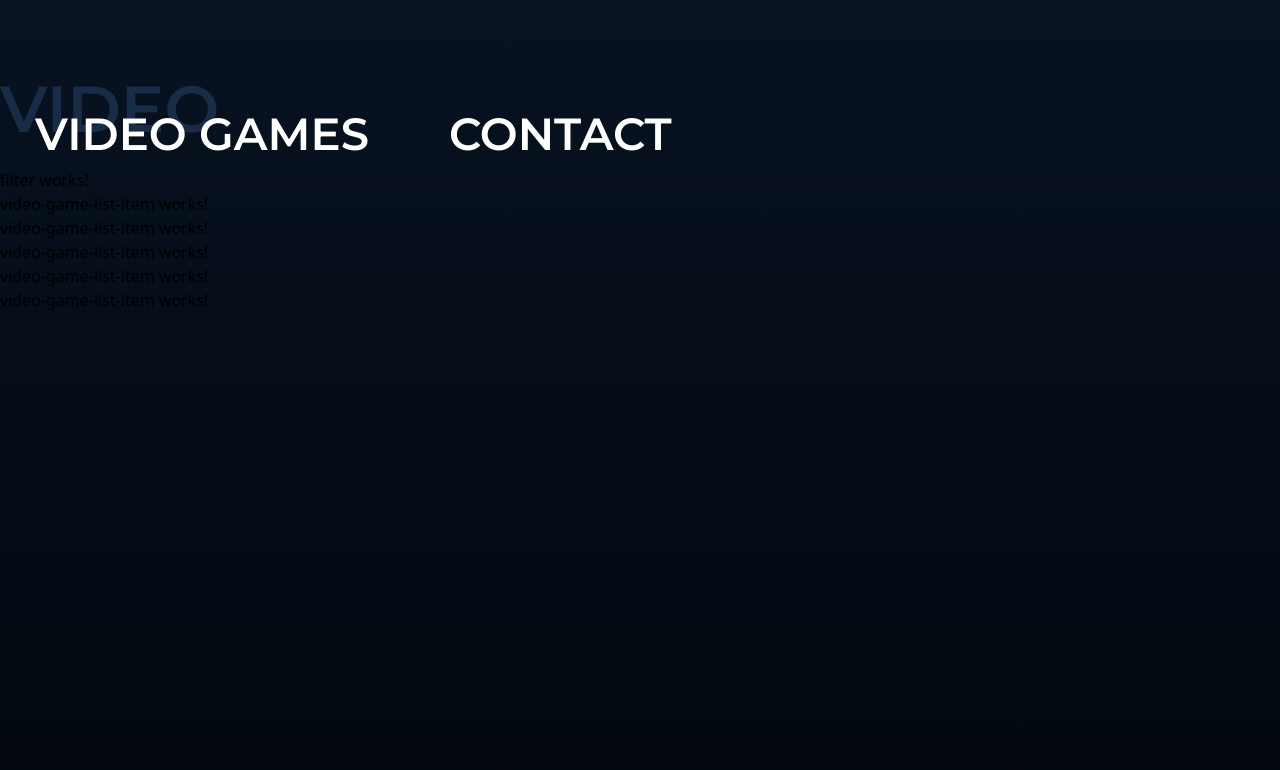
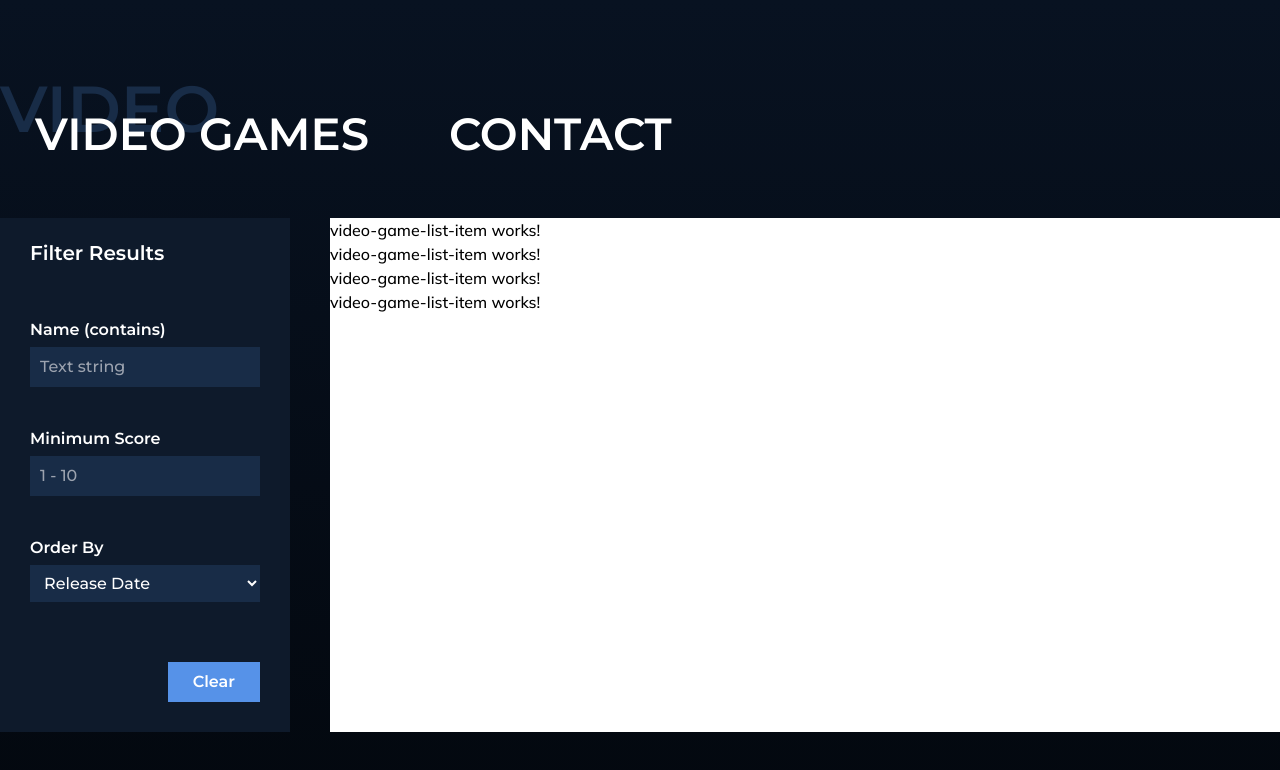
Before and after one commit to timewn1/angular-test, an Angular app: page / in a window 1280 px wide. Shown: the top 770 px of the page. Built offline with nearby package versions, Linux system fonts and the light colour scheme.

Commit message:
feat: complete filter box ui

```diff
--- a/src/app/layout/navbar/navbar.component.html
+++ b/src/app/layout/navbar/navbar.component.html
@@ -1,4 +1,4 @@
-<nav class="pt-100">
+<nav class="pt-100 pb-50">
   <div class="container">
     <ul class="flex font-montserrat font-medium text-45 uppercase px-35">
       <li class="relative mr-80" *ngFor="let item of navItems" [routerLink]="item.route">
--- a/src/app/pages/video-games/filter/filter.component.html
+++ b/src/app/pages/video-games/filter/filter.component.html
@@ -1 +1,26 @@
-<p>filter works!</p>
+<div class="bg-thick px-30 pt-20 pb-30">
+  <h4 class="font-montserrat text-20 text-white font-medium mb-50">Filter Results</h4>
+  <form class="text-white">
+    <div class="form-group mb-40">
+      <label for="name">Name (contains)</label>
+      <input type="text" id="name" class="form-control" placeholder="Text string" />
+    </div>
+    <div class="form-group mb-40">
+      <label for="score">Minimum Score</label>
+      <input type="text" id="score" class="form-control" placeholder="1 - 10" />
+    </div>
+
+    <div class="form-group mb-60">
+      <label for="order">Order By</label>
+      <select id="order" class="form-control">
+        <option>Release Date</option>
+        <option>Score</option>
+        <option>Name</option>
+      </select>
+    </div>
+
+    <div class="flex justify-end">
+      <button class="btn-primary">Clear</button>
+    </div>
+  </form>
+</div>
--- a/src/app/pages/video-games/video-games.component.html
+++ b/src/app/pages/video-games/video-games.component.html
@@ -1,10 +1,13 @@
 <section class="container">
-  <app-filter></app-filter>
-  <div>
-    <app-video-game-list-item></app-video-game-list-item>
-    <app-video-game-list-item></app-video-game-list-item>
-    <app-video-game-list-item></app-video-game-list-item>
-    <app-video-game-list-item></app-video-game-list-item>
-    <app-video-game-list-item></app-video-game-list-item>
+  <div class="grid grid-cols-8 gap-x-40">
+    <div class="col-span-2">
+      <app-filter></app-filter>
+    </div>
+    <div class="col-span-6 bg-white">
+      <app-video-game-list-item></app-video-game-list-item>
+      <app-video-game-list-item></app-video-game-list-item>
+      <app-video-game-list-item></app-video-game-list-item>
+      <app-video-game-list-item></app-video-game-list-item>
+    </div>
   </div>
 </section>
--- a/src/app/pages/video-games/video-games.module.ts
+++ b/src/app/pages/video-games/video-games.module.ts
@@ -1,5 +1,6 @@
 import { NgModule } from '@angular/core';
 import { CommonModule } from '@angular/common';
+import { FormsModule, ReactiveFormsModule } from '@angular/forms';
 
 import { VideoGamesRoutingModule } from './video-games-routing.module';
 import { VideoGamesComponent } from './video-games.component';
@@ -9,6 +10,6 @@
 
 @NgModule({
   declarations: [VideoGamesComponent, VideoGameListItemComponent, FilterComponent],
-  imports: [CommonModule, VideoGamesRoutingModule],
+  imports: [CommonModule, VideoGamesRoutingModule, FormsModule, ReactiveFormsModule],
 })
 export class VideoGamesModule {}
--- a/src/styles.scss
+++ b/src/styles.scss
@@ -9,3 +9,25 @@
 .font-mulish {
   font-family: 'Mulish', sans-serif;
 }
+
+* {
+  font-family: 'Montserrat', sans-serif;
+}
+
+p {
+  font-family: 'Mulish', sans-serif;
+}
+
+.form-group {
+  @apply flex flex-col;
+  label {
+    @apply font-medium mb-5;
+  }
+  .form-control {
+    @apply bg-dark py-[8px] px-10 outline-0;
+  }
+}
+
+.btn-primary {
+  @apply font-medium bg-secondary px-25 py-[8px];
+}
```
